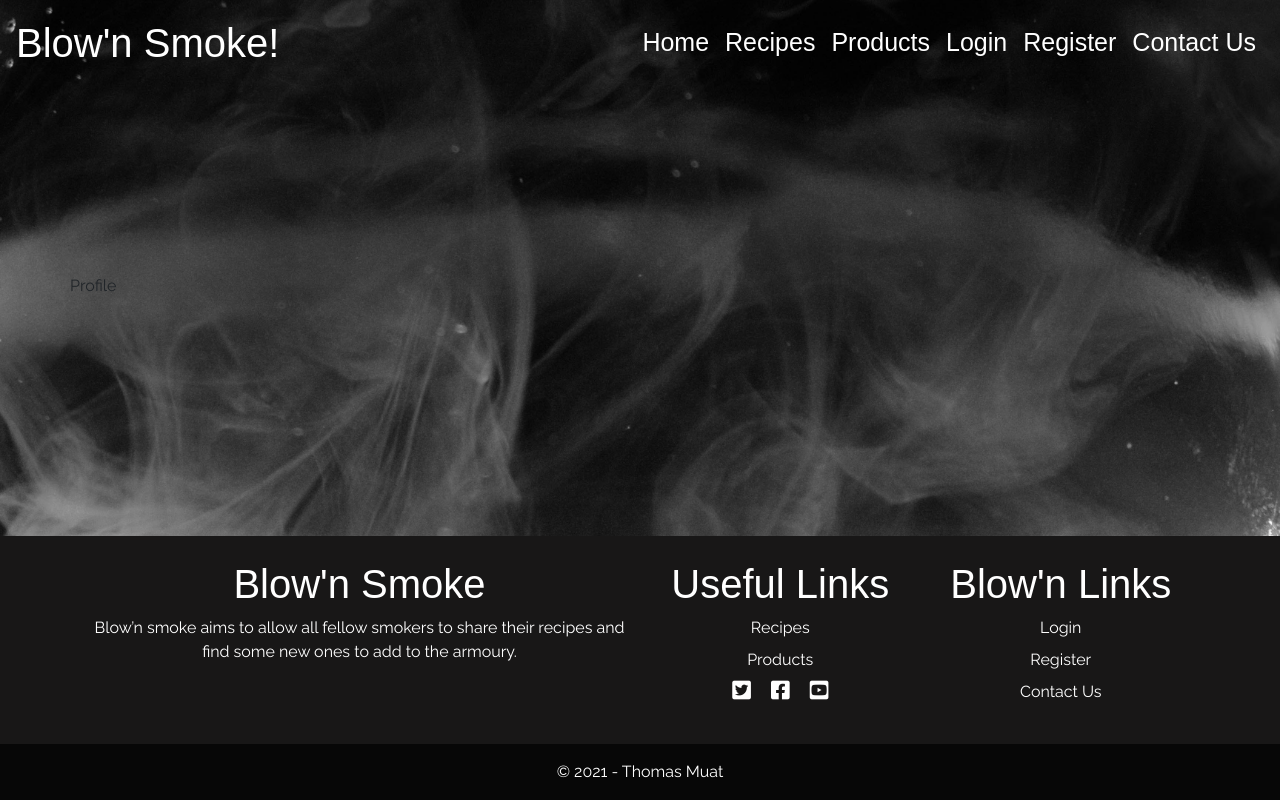
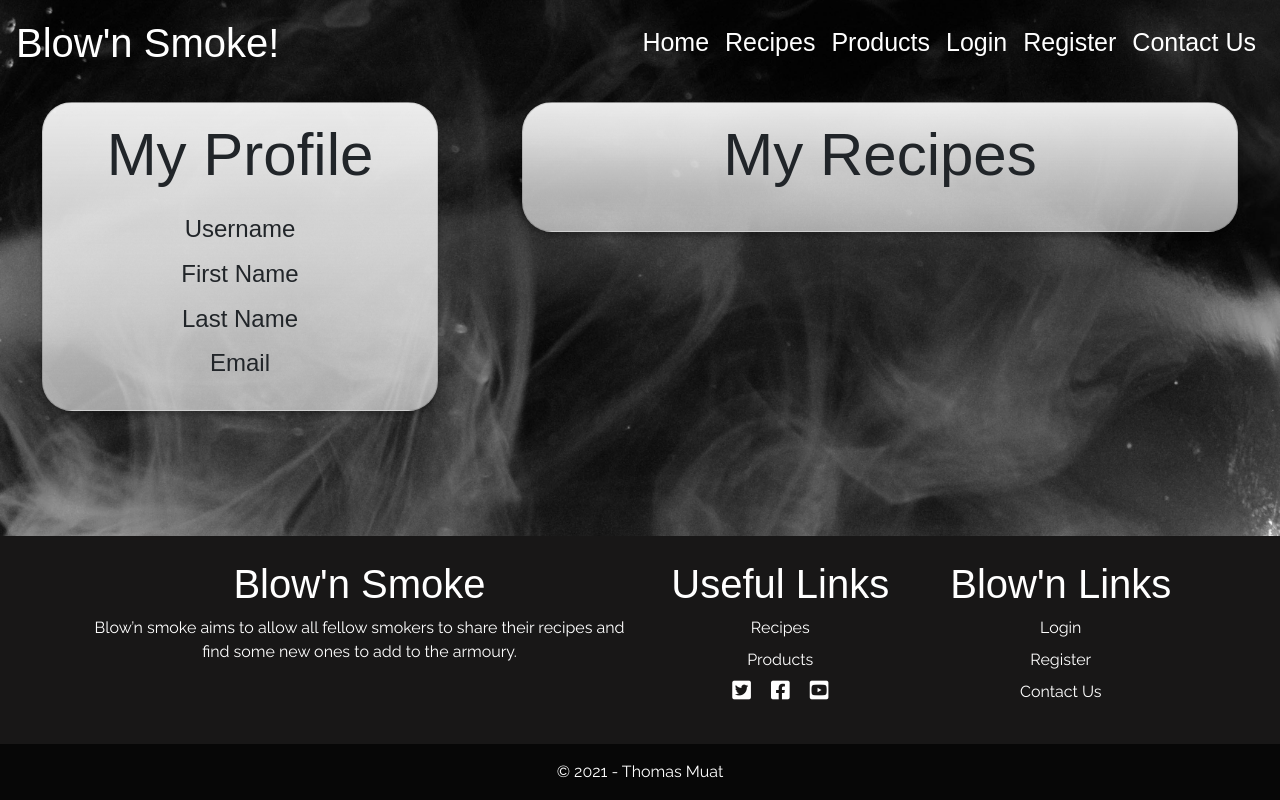
Before and after one commit to Code-Institute-Submissions/Tmuat-Blowin-Smoke_MarResub, a Flask app: template templates/profile.html in a window 1280 px wide. Run offline with Flask 2, Linux system fonts and the light colour scheme; the template is opened without the code that fills it, so the values that code supplies are empty; some libraries are stand-ins or nearby versions; some web fonts are replaced.

Commit message:
Added profile with basic user info

```diff
--- a/app.py
+++ b/app.py
@@ -205,11 +205,21 @@ def profile(username):
     A function to render a user profile page.
     """
     # grab the session user's username from db
-    username = mongo.db.users.find_one(
-        {"username": session["user"]})["username"]
+    user = mongo.db.users.find_one({"username": session["user"]})
+
+    # A for loop to delete the password key from the user dict
+    password_key = "password"
+    for key in user.keys():
+        if key == password_key:
+            del user[key]
+            break
+
+    context = {
+        "user": user,
+    }
 
     if session["user"]:
-        return render_template("profile.html", username=username)
+        return render_template("profile.html", **context)
 
     return redirect(url_for("login"))
 
--- a/templates/profile.html
+++ b/templates/profile.html
@@ -3,15 +3,37 @@
 {% block extra_title %}| Profile{% endblock %}
 
 {% block content %}
-    <!-- Login Section -->
-    <section id="login">
+    <!-- Profile & Recipes Section -->
+    <section id="profile">
         <div class="landing-image">
-            <div class="container">
-                <div class="row align-items-center custom-form-row">
-                    Profile
+            <div class="container-fluid">
+                <div class="row align-items-top custom-form-row">
+                    <!-- User Profile Section -->
+                    <div class="col-12 col-lg-4 text-center mx-auto pt-3">
+                        <div class="card white-grey-card p-3">
+                            <h3 class="title-font text-body card-title-font mb-4">My Profile</h3>
+                            <div class="container text-body">
+                                <h4 class="title-font">Username</h4>
+                                <p>{{ user.username|title }}</p>
+                                <h4 class="title-font">First Name</h4>
+                                <p>{{ user.first_name|title }}</p>
+                                <h4 class="title-font">Last Name</h4>
+                                <p>{{ user.last_name|title }}</p>
+                                <h4 class="title-font">Email</h4>
+                                <p>{{ user.email|title }}</p>
+                            </div>
+                        </div>
+                    </div>
+                    <!-- User Profile Section end -->
+                    <div class="col-12 col-lg-7 text-center mx-auto pt-3">
+                        <div class="card white-grey-card p-3">
+                            <h3 class="title-font text-body card-title-font mb-4">My Recipes</h3>
+                            <div class="container text-body"></div>
+                        </div>
+                    </div>
                 </div>
             </div>
         </div>
     </section>
-    <!-- Login Section end -->
+    <!-- Profile & Recipes Section end -->
 {% endblock %}
```
